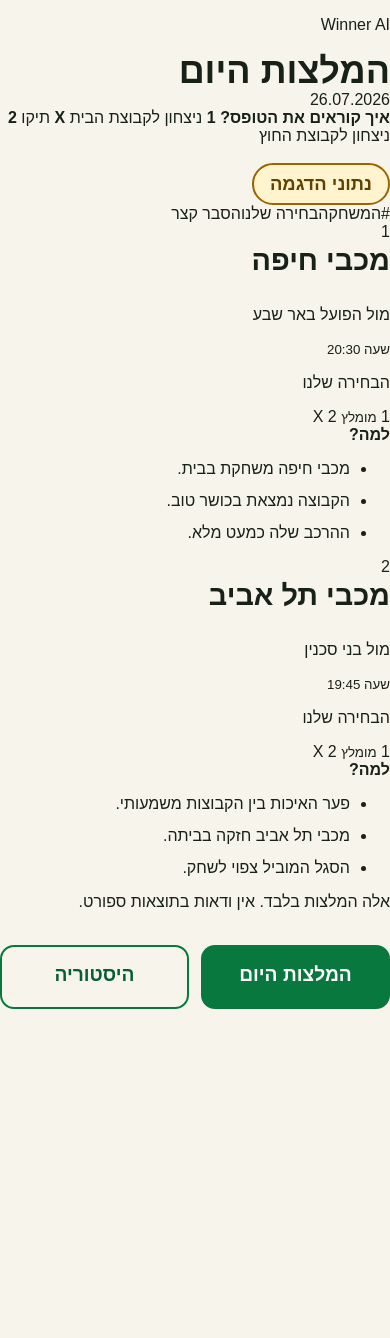
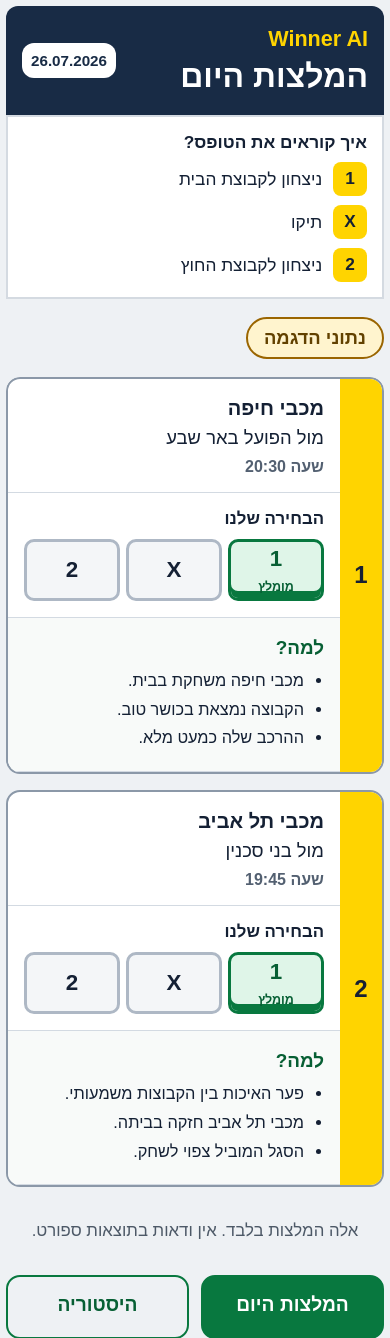
Before and after one commit to mmmstars/winner-ai, a FastAPI app: page / in a window 390 px wide. Shown: the top 1338 px of the page. Before the commit the page ends 1009 px from the top, so only its background shows below. Run offline with FastAPI, Linux system fonts and the light colour scheme; data comes from the database, SQL or seed files in the repository.

Commit message:
Add responsive coupon design

```diff
--- a/app/static/styles.css
+++ b/app/static/styles.css
@@ -396,3 +396,289 @@ li {
   background: #a1261d;
   color: #fff;
 }
+
+.coupon-body {
+  background: #eef1f4;
+  color: #142034;
+}
+
+.coupon-page {
+  width: min(100% - 24px, 1180px);
+  margin: 0 auto;
+  padding: 24px 0 40px;
+}
+
+.coupon-header {
+  display: flex;
+  align-items: center;
+  justify-content: space-between;
+  gap: 20px;
+  padding: 24px 28px;
+  border-radius: 18px 18px 0 0;
+  background: #182b45;
+  color: #fff;
+}
+
+.coupon-header h1 {
+  font-size: clamp(2rem, 5vw, 3.2rem);
+}
+
+.coupon-brand {
+  margin: 0 0 6px;
+  color: #ffd400;
+  font-size: 1.35rem;
+  font-weight: 900;
+}
+
+.coupon-date {
+  padding: 12px 18px;
+  border-radius: 12px;
+  background: #fff;
+  color: #182b45;
+  font-size: 1.2rem;
+  font-weight: 800;
+}
+
+.coupon-help {
+  display: flex;
+  flex-wrap: wrap;
+  align-items: center;
+  gap: 14px 26px;
+  padding: 18px 24px;
+  background: #fff;
+  border: 2px solid #d4dae1;
+  font-size: 1.08rem;
+}
+
+.coupon-help b {
+  display: inline-grid;
+  place-items: center;
+  width: 34px;
+  height: 34px;
+  margin-left: 6px;
+  border-radius: 8px;
+  background: #ffd400;
+}
+
+.coupon {
+  overflow: hidden;
+  margin-top: 18px;
+  border: 2px solid #718096;
+  border-radius: 14px;
+  background: #fff;
+}
+
+.coupon-table-head,
+.coupon-row {
+  display: grid;
+  grid-template-columns: 56px minmax(220px, 1.4fr) 260px minmax(260px, 1.5fr);
+  align-items: stretch;
+}
+
+.coupon-table-head {
+  background: #182b45;
+  color: #fff;
+  font-size: 1.1rem;
+  font-weight: 800;
+}
+
+.coupon-table-head span {
+  padding: 15px 14px;
+}
+
+.coupon-row {
+  min-height: 144px;
+  border-top: 1px solid #aeb8c5;
+}
+
+.game-number {
+  display: grid;
+  place-items: center;
+  background: #ffd400;
+  color: #172033;
+  font-size: 1.5rem;
+  font-weight: 900;
+}
+
+.game-info,
+.selection-area,
+.coupon-explanation {
+  padding: 20px;
+  border-right: 1px solid #d3dae2;
+}
+
+.game-info h2 {
+  margin: 0 0 5px;
+  font-size: clamp(1.25rem, 3vw, 1.65rem);
+}
+
+.game-info p {
+  margin: 0 0 9px;
+  font-size: 1.15rem;
+}
+
+.game-info small {
+  color: #536071;
+  font-size: 1rem;
+  font-weight: 700;
+}
+
+.selection-area {
+  display: grid;
+  align-content: center;
+}
+
+.selection-boxes {
+  display: grid;
+  grid-template-columns: repeat(3, 1fr);
+  direction: rtl;
+  gap: 8px;
+}
+
+.selection {
+  display: grid;
+  place-items: center;
+  min-height: 70px;
+  border: 3px solid #aeb8c5;
+  border-radius: 10px;
+  background: #f4f6f8;
+  font-size: 1.6rem;
+  font-weight: 900;
+}
+
+.selection small {
+  display: none;
+}
+
+.selection.recommended {
+  border-color: #08783f;
+  background: #dff5e8;
+  color: #075f34;
+  box-shadow: inset 0 -7px 0 #08783f;
+}
+
+.selection.recommended small {
+  display: block;
+  font-size: .78rem;
+}
+
+.coupon-explanation {
+  background: #f8faf9;
+  font-size: 1.02rem;
+  line-height: 1.45;
+}
+
+.coupon-explanation strong {
+  color: #075f34;
+  font-size: 1.18rem;
+}
+
+.coupon-explanation ul {
+  margin: 8px 0 0;
+  padding-right: 20px;
+}
+
+.coupon-explanation li {
+  margin-block: 5px;
+}
+
+.mobile-label {
+  display: none;
+}
+
+.empty-coupon {
+  padding: 50px 24px;
+  text-align: center;
+}
+
+.coupon-notice {
+  margin: 18px 0;
+  color: #4d5967;
+  font-size: 1.05rem;
+  text-align: center;
+}
+
+.coupon-nav {
+  max-width: 560px;
+  margin-inline: auto;
+}
+
+@media (max-width: 820px) {
+  .coupon-table-head {
+    display: none;
+  }
+
+  .coupon {
+    border: 0;
+    background: transparent;
+  }
+
+  .coupon-row {
+    grid-template-columns: 48px 1fr;
+    margin-bottom: 16px;
+    overflow: hidden;
+    border: 2px solid #8b98a8;
+    border-radius: 14px;
+    background: #fff;
+  }
+
+  .game-number {
+    grid-row: 1 / 4;
+  }
+
+  .game-info,
+  .selection-area,
+  .coupon-explanation {
+    grid-column: 2;
+    padding: 16px;
+    border-right: 0;
+    border-bottom: 1px solid #d3dae2;
+  }
+
+  .selection {
+    min-height: 64px;
+  }
+
+  .mobile-label {
+    display: block;
+    margin: 0 0 10px;
+    font-size: 1.05rem;
+    font-weight: 800;
+  }
+}
+
+@media (max-width: 520px) {
+  .coupon-page {
+    width: min(100% - 12px, 1180px);
+    padding-top: 6px;
+  }
+
+  .coupon-header {
+    padding: 20px 16px;
+    border-radius: 12px 12px 0 0;
+  }
+
+  .coupon-date {
+    padding: 9px;
+    font-size: .95rem;
+  }
+
+  .coupon-help {
+    display: grid;
+    gap: 9px;
+    padding: 15px;
+  }
+
+  .coupon-row {
+    grid-template-columns: 42px 1fr;
+  }
+
+  .selection-boxes {
+    gap: 6px;
+  }
+
+  .selection {
+    min-height: 62px;
+    font-size: 1.4rem;
+  }
+}
```
